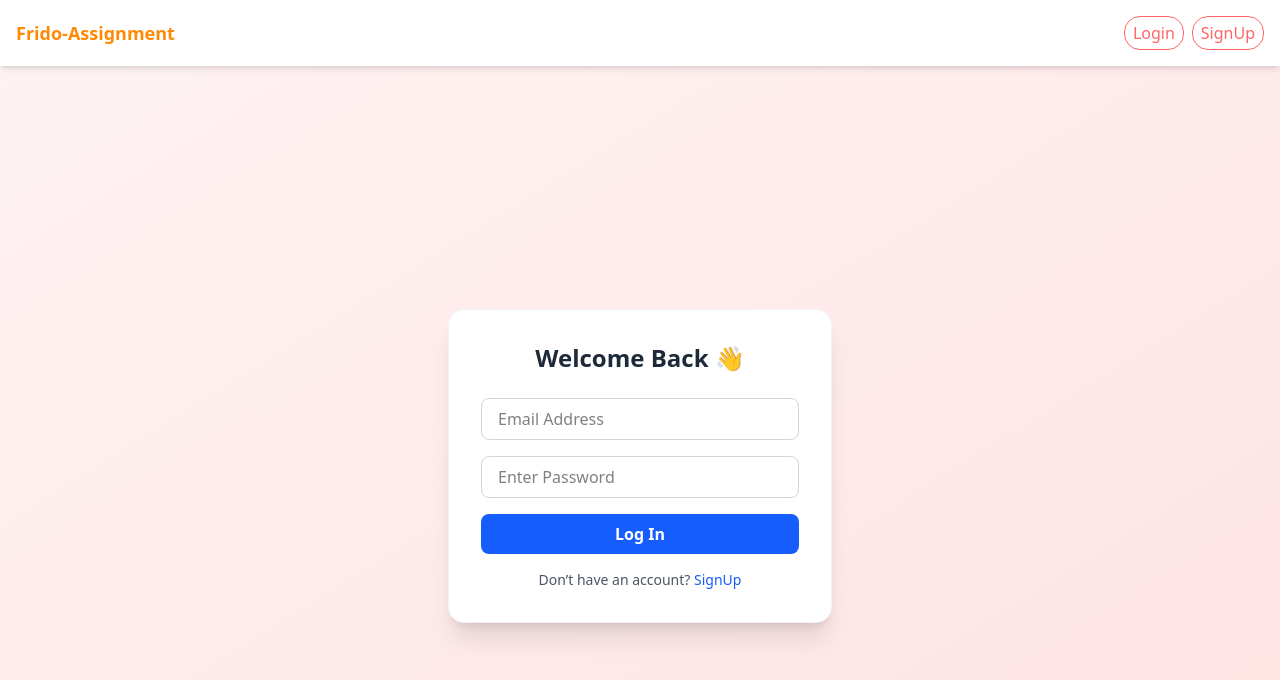
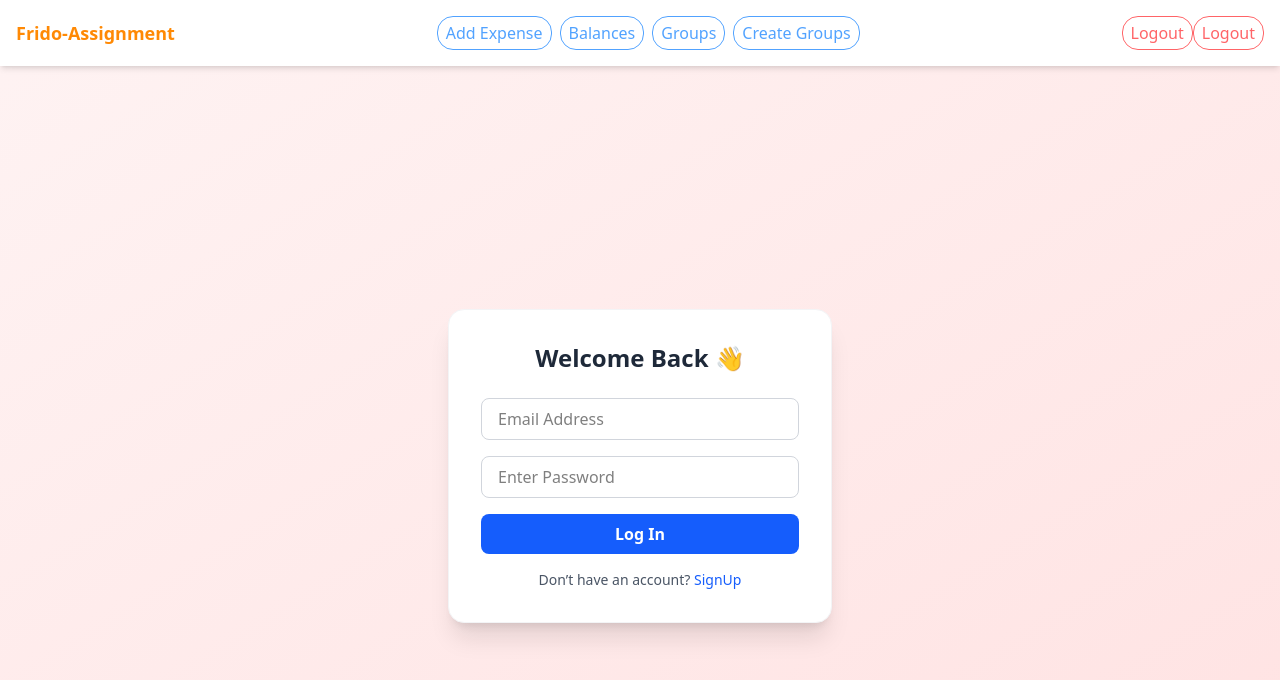
Before and after one commit to LakshyaG34/ExpenseTracker-Frido-Assignment, a React (Vite) app in the folder client/: page / in a window 1280 px wide. Shown: the top 680 px of the page. Built offline with nearby package versions, Linux system fonts and the light colour scheme; no server answers.

Commit message:
Frontend:Implemented Mobile View in Navbar

```diff
--- a/client/src/components/navbar.jsx
+++ b/client/src/components/navbar.jsx
@@ -1,5 +1,6 @@
 import { useNavigate } from "react-router-dom";
 import { useAuthContext } from "../context/authContext";
+import { useState } from "react";
 
 const Navbar = () => {
   const navigate = useNavigate();
@@ -18,9 +19,11 @@ const Navbar = () => {
       console.log(err);
     }
   };
-//   const [isOpen, setIsOpen] = useState(false);
+  const [isOpen, setIsOpen] = useState(false);
   return (
-    <div className="flex justify-between items-center p-4 sticky top-0 bg-white/80 backdrop-blur-sm shadow-md z-50">
+    <div className="relative">
+      <div className="sticky top-0 bg-white/80 backdrop-blur-sm shadow-md z-50">
+        <div className="flex justify-between items-center p-4">
           <div>
             <button
               onClick={() => navigate("/")}
@@ -29,9 +32,7 @@ const Navbar = () => {
               Frido-Assignment
             </button>
           </div>
-      {user ? (
-        <>
-          <div className="flex gap-2">
+          <div className="hidden md:flex items-center gap-2">
             <button
               onClick={() => navigate("/expense/add")}
               className="border border-blue-400 text-blue-400 rounded-2xl px-2 py-1 cursor-pointer hover:bg-blue-100 transition-all duration-200"
@@ -57,6 +58,9 @@ const Navbar = () => {
               Create Groups
             </button>
           </div>
+          <div className="hidden md:flex">
+            {user ? (
+              <>
                 <button
                   onClick={handleLogout}
                   className="border border-red-400 text-red-400 rounded-2xl px-2 py-1 cursor-pointer hover:bg-red-100 transition-all duration-200"
@@ -65,21 +69,82 @@ const Navbar = () => {
                 </button>
               </>
             ) : (
-        <div className="flex gap-2">
+              <>
+                <button
+                  onClick={handleLogout}
+                  className="border border-red-400 text-red-400 rounded-2xl px-2 py-1 cursor-pointer hover:bg-red-100 transition-all duration-200"
+                >
+                  Logout
+                </button>
+                <button
+                  onClick={handleLogout}
+                  className="border border-red-400 text-red-400 rounded-2xl px-2 py-1 cursor-pointer hover:bg-red-100 transition-all duration-200"
+                >
+                  Logout
+                </button>
+              </>
+            )}
+          </div>
+          <div className="md:hidden">
+            <button onClick={() => setIsOpen(!isOpen)}> = </button>
+          </div>
+        </div>
+      </div>
+      <div className="md:hidden w-full bg-white/90 backdrop-blur-md shadow-md rounded-b-lg p-4 flex flex-col gap-2 absolute top-full left-0 z-40">
+        {isOpen && (
+          <>
+            {user ? (
+              <div className="flex flex-col gap-1">
+                <button
+                  onClick={() => navigate("/expense/add")}
+                  className="border border-blue-400 text-blue-400 rounded-2xl px-2 py-1 cursor-pointer hover:bg-blue-100 transition-all duration-200"
+                >
+                  Add Expense
+                </button>
+                <button
+                  onClick={() => navigate("/balance")}
+                  className="border border-blue-400 text-blue-400 rounded-2xl px-2 py-1 cursor-pointer hover:bg-blue-100 transition-all duration-200"
+                >
+                  Balances
+                </button>
+                <button
+                  onClick={() => navigate("/groups")}
+                  className="border border-blue-400 text-blue-400 rounded-2xl px-2 py-1 cursor-pointer hover:bg-blue-100 transition-all duration-200"
+                >
+                  Groups
+                </button>
+                <button
+                  onClick={() => navigate("/groups/add")}
+                  className="border border-blue-400 text-blue-400 rounded-2xl px-2 py-1 cursor-pointer hover:bg-blue-100 transition-all duration-200"
+                >
+                  Create Groups
+                </button>
+                <button
+                  onClick={handleLogout}
+                  className="border border-red-400 text-red-400 rounded-2xl px-4 py-2 cursor-pointer hover:bg-red-100 transition-all duration-200"
+                >
+                  Logout
+                </button>
+              </div>
+            ) : (
+              <>
                 <button
                   onClick={() => navigate("/login")}
-            className="border border-red-400 text-red-400 rounded-2xl px-2 py-1 cursor-pointer hover:bg-red-100 transition-all duration-200"
+                  className="border border-red-400 text-red-400 rounded-2xl px-4 py-2 cursor-pointer hover:bg-red-100 transition-all duration-200"
                 >
                   Login
                 </button>
                 <button
                   onClick={() => navigate("/signup")}
-            className="border border-red-400 text-red-400 rounded-2xl px-2 py-1 cursor-pointer hover:bg-red-100 transition-all duration-200"
+                  className="border border-red-400 text-red-400 rounded-2xl px-4 py-2 cursor-pointer hover:bg-red-100 transition-all duration-200"
                 >
                   SignUp
                 </button>
+              </>
+            )}
+          </>
+        )}
       </div>
-      )}
     </div>
   );
 };
```
Lines whose indentation alone changed are shown as unchanged.
